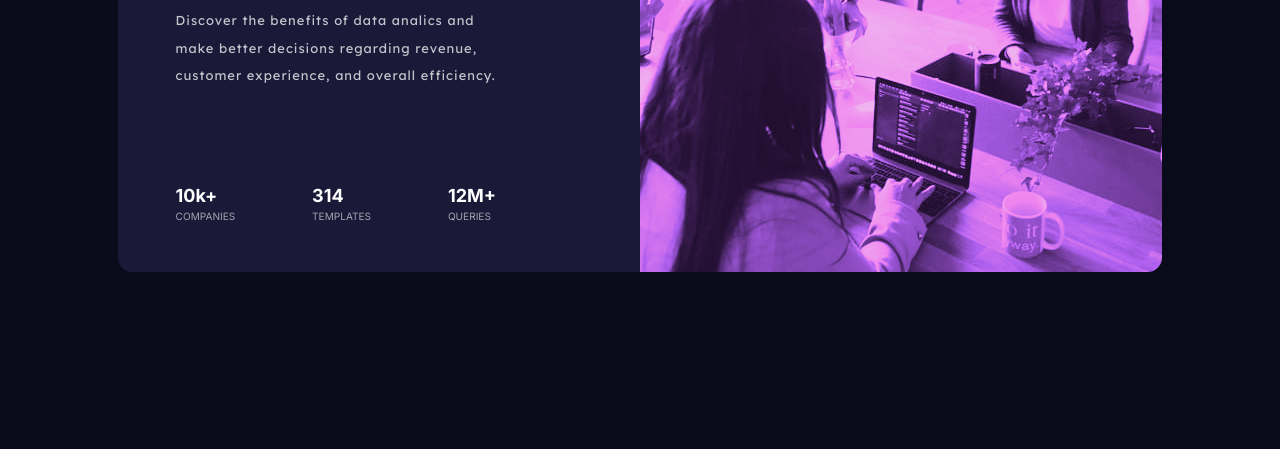
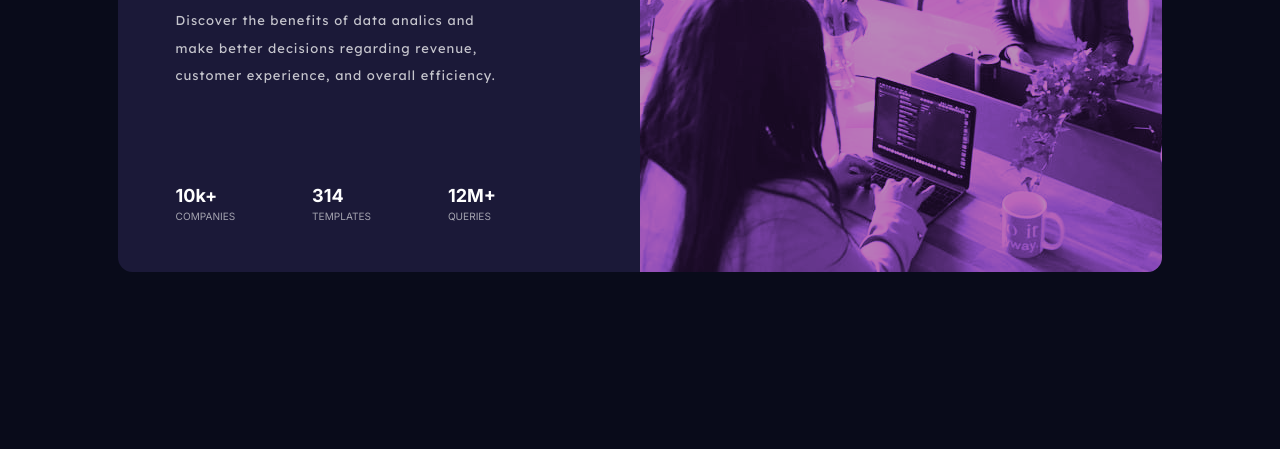
Before and after one commit to iSaul18/challenge-css-6.github.io, a plain HTML site: page index.html in a window 1280 px wide. Shown: the part 351-800 px from the top of the page. Drawn offline with Linux system fonts and the light colour scheme.

Commit message:
arreglo del color de img

```diff
--- a/css/style.css
+++ b/css/style.css
@@ -105,7 +105,7 @@ html {
     display: block;
     height: 100%;
     max-height: 100%;
-    filter: invert(10%) sepia(65%) saturate(550%) hue-rotate(230deg) brightness(91%) contrast(107%);
+    filter: invert(10%) sepia(65%) saturate(550%) hue-rotate(230deg) brightness(71%) contrast(107%);
 }
 
 @media (max-width: 1550px) {
```
